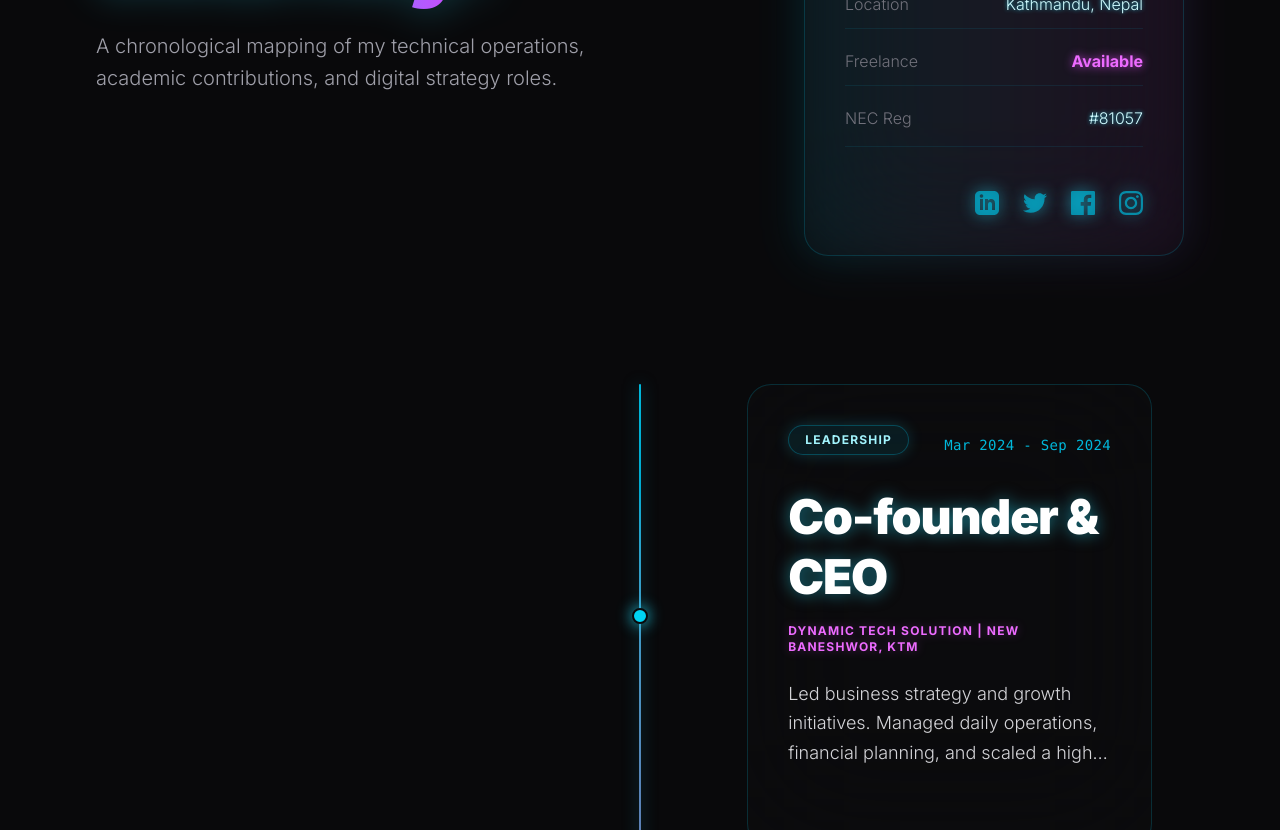
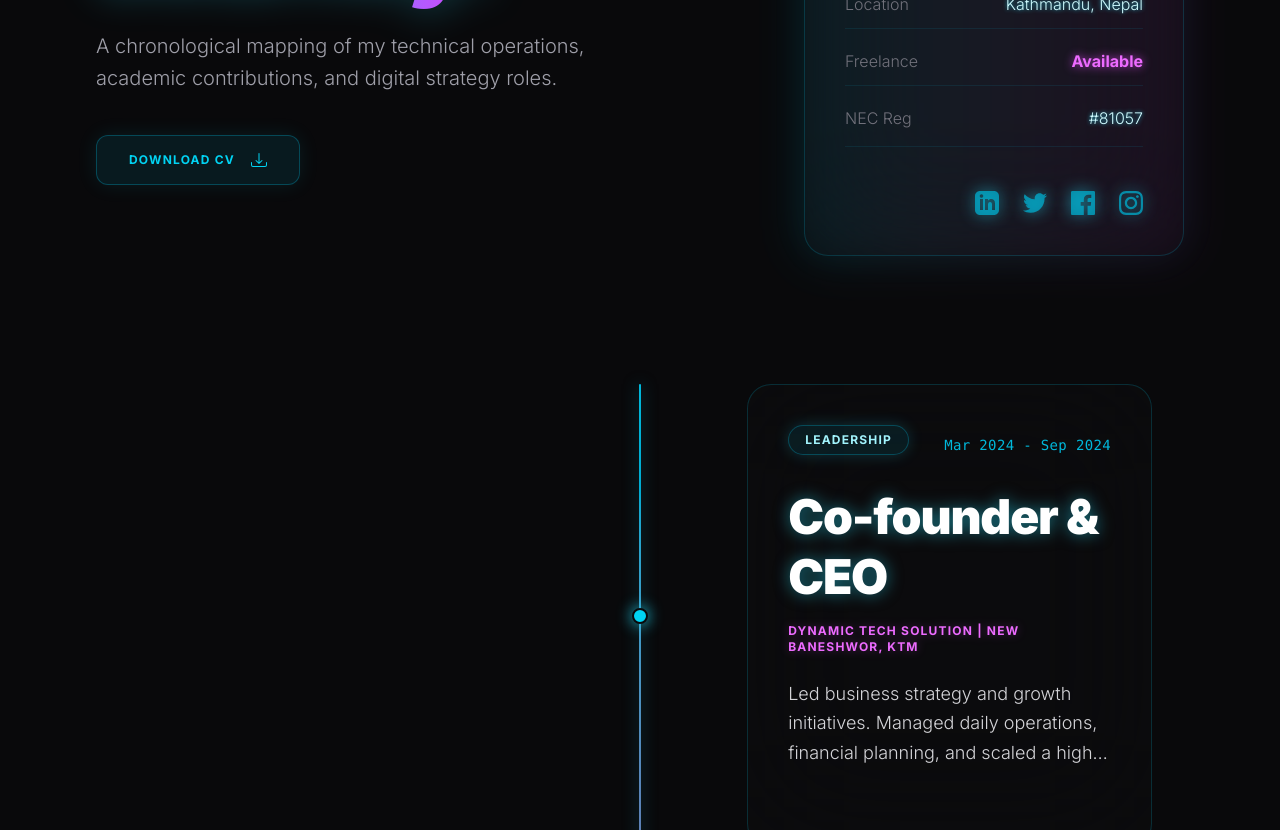
Before and after one commit to BeeCashG/Portfolio, a Next.js app: page / in a window 1280 px wide. Shown: the part 7540-8370 px from the top of the page. Built offline with nearby package versions, Linux system fonts and the light colour scheme.

Commit message:
feat: add CV download buttons to Navbar and Resume sections

```diff
--- a/src/components/Navbar.tsx
+++ b/src/components/Navbar.tsx
@@ -69,6 +69,15 @@ export default function Navbar() {
             </a>
           </li>
         ))}
+        <li>
+          <a
+            href="/Bikash_Gupta_CV.pdf"
+            download
+            className="ml-4 px-4 py-2 border border-cyan-500/40 bg-cyan-500/10 hover:bg-cyan-500/20 text-cyan-400 text-[10px] font-bold uppercase tracking-[0.2em] rounded-full transition-all duration-300 shadow-[0_0_15px_rgba(34,211,238,0.1)] hover:shadow-[0_0_20px_rgba(34,211,238,0.2)]"
+          >
+            CV
+          </a>
+        </li>
       </ul>
 
       {/* Mobile Menu Placeholder / Contact Button */}
--- a/src/components/Resume.tsx
+++ b/src/components/Resume.tsx
@@ -136,9 +136,23 @@ export default function Resume() {
                 Journey.
               </span>
             </h2>
-            <p className="text-zinc-400 text-lg md:text-xl font-light max-w-lg leading-relaxed">
+            <p className="text-zinc-400 text-lg md:text-xl font-light max-w-lg leading-relaxed mb-10">
               A chronological mapping of my technical operations, academic contributions, and digital strategy roles.
             </p>
+
+            <motion.a
+              href="/Bikash_Gupta_CV.pdf"
+              download
+              whileHover={{ scale: 1.05 }}
+              whileTap={{ scale: 0.95 }}
+              className="inline-flex items-center gap-4 bg-cyan-500/10 border border-cyan-500/30 hover:bg-cyan-500/20 hover:border-cyan-500/50 px-8 py-4 rounded-xl text-cyan-400 font-bold tracking-widest text-xs uppercase transition-all duration-300 shadow-[0_0_20px_rgba(34,211,238,0.1)] hover:shadow-[0_0_25px_rgba(34,211,238,0.2)]"
+            >
+              <span>Download CV</span>
+              <svg xmlns="http://www.w3.org/2000/svg" width="16" height="16" fill="currentColor" viewBox="0 0 16 16">
+                <path d="M.5 9.9a.5.5 0 0 1 .5.5v2.5a1 1 0 0 0 1 1h12a1 1 0 0 0 1-1v-2.5a.5.5 0 0 1 1 0v2.5a2 2 0 0 1-2 2H2a2 2 0 0 1-2-2v-2.5a.5.5 0 0 1 .5-.5z"/>
+                <path d="M7.646 11.854a.5.5 0 0 0 .708 0l3-3a.5.5 0 0 0-.708-.708L8.5 10.293V1.5a.5.5 0 0 0-1 0v8.793L5.354 8.146a.5.5 0 1 0-.708.708l3 3z"/>
+              </svg>
+            </motion.a>
           </div>
 
           <div className="relative group w-full xl:w-auto">
```
